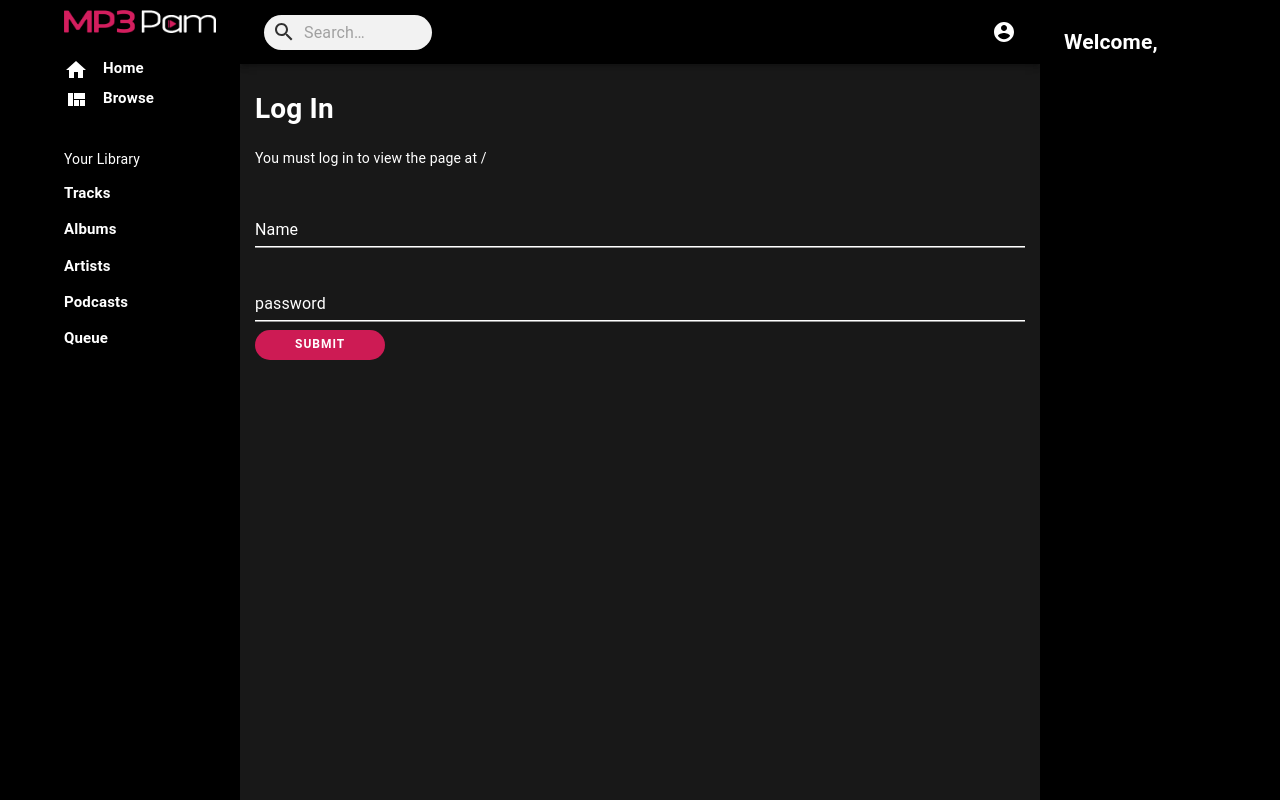
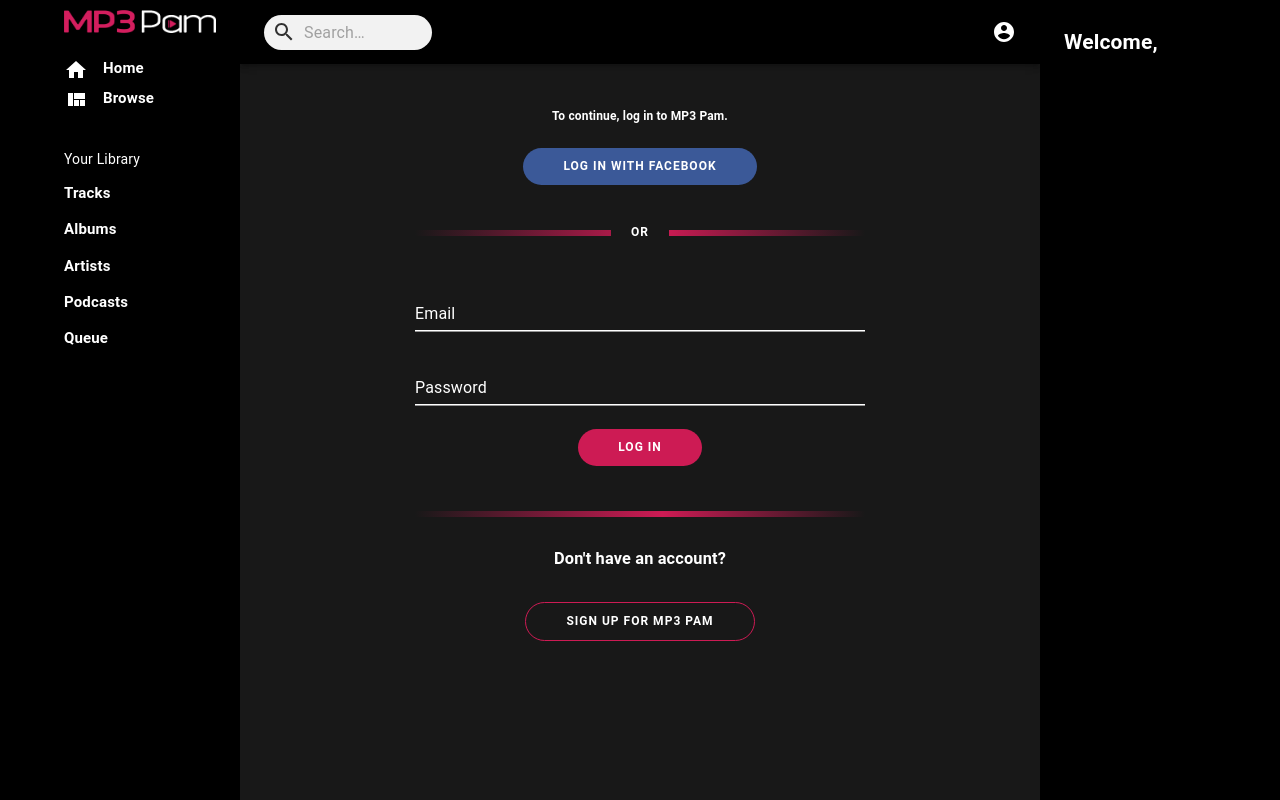
Before and after one commit to jgb-solutions/mp3pam-web-client, a React (Create React App) app: page /login in a window 1280 px wide. Built offline with nearby package versions, Linux system fonts and the light colour scheme.

Commit message:
Login form and more

```diff
--- a/package.json
+++ b/package.json
@@ -34,6 +34,7 @@
     "react-redux": "^7.1.0",
     "react-router-dom": "^5.1.1",
     "react-scripts": "3.1.0",
+    "react-share": "^3.0.1",
     "react-window": "^1.8.5",
     "redux": "^4.0.4",
     "redux-persist": "^5.10.0",
--- a/src/App.tsx
+++ b/src/App.tsx
@@ -122,22 +122,6 @@
   cache: new InMemoryCache(),
 });
 
-type PrivateRouteGroupProps = {
-  children: React.ReactElement & RouteComponentProps<any>
-}
-
-function PrivateRouteGroup(props: any) {
-  const location = useLocation();
-  return get(store.getState(), `currentUser.loggedIn`) ? props.children : (
-    <Redirect
-      to={{
-        pathname: Routes.pages.login,
-        state: { from: location }
-      }}
-    />
-  )
-};
-
 export default function App() {
   return (
     <ApolloProvider client={client}>
@@ -206,11 +190,9 @@
                 <Route path={Routes.user.podcasts}>
                   <LikedPodcastsScreen />
                 </Route>
-                <PrivateRouteGroup>
-                  <Route path={Routes.pages.upload}>
-                    <UploadScreen />
-                  </Route>
-                </PrivateRouteGroup>
+                <Route path={Routes.pages.upload}>
+                  <UploadScreen />
+                </Route>
                 <Route>
                   <FourOFourScreen />
                 </Route>
--- a/src/components/Button.tsx
+++ b/src/components/Button.tsx
@@ -1,9 +1,9 @@
-import React, { ReactNode } from "react";
+import { ReactNode } from "react";
 import { makeStyles, lighten } from "@material-ui/core/styles";
 
 import colors from "../utils/colors";
 import { withStyles } from "@material-ui/styles";
-import { ButtonBase, Button } from "@material-ui/core";
+import { Button } from "@material-ui/core";
 
 const useStyles = makeStyles({
 	primaryBtn: {
@@ -11,8 +11,8 @@
 		color: colors.white,
 		paddingLeft: 40,
 		paddingRight: 40,
-		height: 30,
-		border: "none",
+		// height: 30,
+		// border: "none",
 		borderRadius: 20,
 		fontWeight: "bold",
 		fontSize: 12,
@@ -62,7 +62,7 @@
 		color: colors.white,
 		paddingLeft: 40,
 		paddingRight: 40,
-		height: 30,
+		// height: 30,
 		border: "none",
 		borderRadius: 20,
 		fontWeight: "bold",
--- /dev/null
+++ b/src/components/CheckAuth.tsx
@@ -0,0 +1,21 @@
+import React, { ReactNode } from 'react'
+import { useLocation, Redirect } from 'react-router';
+import { useSelector } from 'react-redux';
+
+import AppStateInterface from "../interfaces/AppStateInterface";
+import Routes from '../routes';
+
+export default function CheckAuth({ children }: { children: ReactNode }) {
+  const location = useLocation();
+  const currentUser = useSelector(({ currentUser }: AppStateInterface) => currentUser);
+
+  return (currentUser.loggedIn) ? <>{children}</> : (
+    <Redirect
+      to={{
+        pathname: Routes.pages.login,
+        state: { from: location }
+      }}
+    />
+  )
+}
+;
--- a/src/screens/LoginScreen.tsx
+++ b/src/screens/LoginScreen.tsx
@@ -11,6 +11,7 @@
 import { Grid } from "@material-ui/core";
 import gql from "graphql-tag";
 import { LOG_IN } from "../store/actions/types";
+import colors from "../utils/colors";
 
 export const LOG_USER_IN = gql`
   query logUserIn($input: LoginInput!) {
@@ -33,19 +34,18 @@
   }
 });
 
+export interface Credentials {
+  email: string;
+  password: string;
+};
+
 function LoginScreen() {
   const client = useApolloClient();
   const dispatch = useDispatch()
   const styles = useStyles();
   const location = useLocation();
-  const [redirectToReferrer, setRedirectToReferrer] = useState(false);
   let { from } = location.state || { from: { pathname: "/" } };
   const currentUser = useSelector(({ currentUser }: AppStateInterface) => currentUser);
-
-  type Credentials = {
-    email: string,
-    password: string,
-  }
 
   const login = async (credentials: Credentials) => {
     try {
@@ -61,13 +61,37 @@
   };
 
   if (currentUser.loggedIn) return <Redirect to={from} />;
-  if (redirectToReferrer) return <Redirect to={from} />;
-
   return (
-    <>
-      <h1>Log In</h1>
-
-      <p>You must log in to view the page at {from.pathname}</p>
+    <div style={{ maxWidth: 450, margin: '0 auto', paddingTop: 30, textAlign: 'center' }}>
+      <h1 style={{ fontSize: 12 }}>To continue, log in to MP3 Pam.</h1>
+      <Button style={{ backgroundColor: '#3b5998', marginTop: 15, marginBottom: 15 }} size='large'>Log In With Facebook</Button>
+      <div className="divider" style={{
+        fontSize: 16,
+        fontWeight: 400,
+        borderTop: '1px solid #d9dadc',
+        lineHeight: '1px',
+        marginTop: 30,
+        marginBottom: 30,
+        marginLeft: 0,
+        marginRight: 0,
+        position: 'relative',
+        textAlign: 'center',
+        height: 6,
+        border: 0,
+        background:
+          `linear-gradient(to right,#181818 0%,#cd1b54 55%,#cd1b54 55%,#181818 100%)`,
+      }}>
+        <strong className="divider-title" style={{
+          background: colors.contentGrey,
+          fontSize: 12,
+          letterSpacing: 1,
+          paddingTop: 0,
+          paddingRight: 20,
+          paddingBottom: 0,
+          paddingLeft: 20,
+          textTransform: 'uppercase',
+        }}>or</strong>
+      </div>
 
       <Form
         onSubmit={login}>
@@ -75,41 +99,61 @@
           <form onSubmit={handleSubmit} noValidate>
             <Grid>
               <Grid item>
-                <Field name="email">
+                <Field name="email" validate={value => { if (!value) return "Your email is required" }}>
                   {({ input, meta }) => (
                     <>
                       <TextField
                         {...input}
-                        id="name"
-                        label="Name"
+                        id="email"
+                        label="Email"
+                        type="email"
                         margin="normal"
+                        error={!!(meta.touched && meta.error)}
+                        helperText={!!(meta.touched && meta.error) && meta.error}
                       />
-                      {meta.touched && meta.error && <span>{meta.error}</span>}
                     </>
                   )}
                 </Field>
               </Grid>
               <Grid item>
-                <Field name="password">
+                <Field name="password" validate={value => { if (!value) return "Your password Required" }}>
                   {({ input, meta }) => (
                     <>
                       <TextField
                         {...input}
                         id="password"
-                        label="password"
+                        label="Password"
                         type="password"
                         margin="normal"
+                        error={!!(meta.touched && meta.error)}
+                        helperText={!!(meta.touched && meta.error) && meta.error}
                       />
-                      {meta.touched && meta.error && <span>{meta.error}</span>}
                     </>
                   )}
                 </Field>
               </Grid>
             </Grid>
-            <Button type="submit">Submit</Button>
+            <Button type="submit" size='large' style={{ marginTop: 15, marginBottom: 15 }}>Log In</Button>
           </form>
         )}</Form>
-    </>
+      <hr style={{
+        marginTop: 30,
+        marginBottom: 30,
+        height: 6,
+        border: 0,
+        background:
+          `linear-gradient(to right,#181818 0%,#cd1b54 55%,#cd1b54 55%,#181818 100%)`,
+      }} />
+      <h3>Don't have an account?</h3>
+      <Button
+        size='large'
+        style={{
+          marginTop: 15,
+          marginBottom: 15,
+          backgroundColor: colors.contentGrey,
+          border: `1px solid ${colors.primary}`
+          }}>Sign Up For MP3 Pam</Button>
+    </div>
   );
 }
 
--- a/src/screens/UploadScreen.tsx
+++ b/src/screens/UploadScreen.tsx
@@ -12,6 +12,7 @@
 import TextField from "@material-ui/core/TextField";
 import Button from '../components/Button';
 import UploadButton from '../components/UploadButton';
+import CheckAuth from "../components/CheckAuth";
 
 export const UPLOAD_URL = gql`
   query getUploadUrl($name: String!, $type: String!) {
@@ -88,13 +89,13 @@
 	const handleImageUpload = (
 		event: React.ChangeEvent<HTMLInputElement>
 	) => {
-		handleFileUpload(event, 'images');
+		handleFileUpload(event, 'img');
 	};
 
 	const handleAudioUpload = (
 		event: React.ChangeEvent<HTMLInputElement>
 	) => {
-		handleFileUpload(event, 'audios');
+		handleFileUpload(event, 'sound');
 	};
 
 	type Stooge = "larry" | "moe" | "curly";
@@ -117,8 +118,9 @@
 		window.alert(JSON.stringify(values, undefined, 2));
 	};
 
+
 	return (
-		<>
+		<CheckAuth>
 			<h1>< CloudUploadIcon /> Upload Page {completed}%</h1>
 
 			<p>
@@ -178,6 +180,6 @@
 					</form>
 				)}
 			/>
-		</>
+		</CheckAuth>
 	);
 }
--- a/src/store/index.tsx
+++ b/src/store/index.tsx
@@ -6,7 +6,7 @@
 import reducers from "./reducers";
 
 const persistConfig = {
-	key: "v000009",
+	key: "v0000000",
 	storage,
 	whitelist: ["player", "search", "currentUser"],
 	stateReconciler: autoMergeLevel2
```
Also changed, not shown: src/hooks/useLogin.tsx (added, +26 -0 lines), 1 other file (tests, documents, lock files or other folders).
